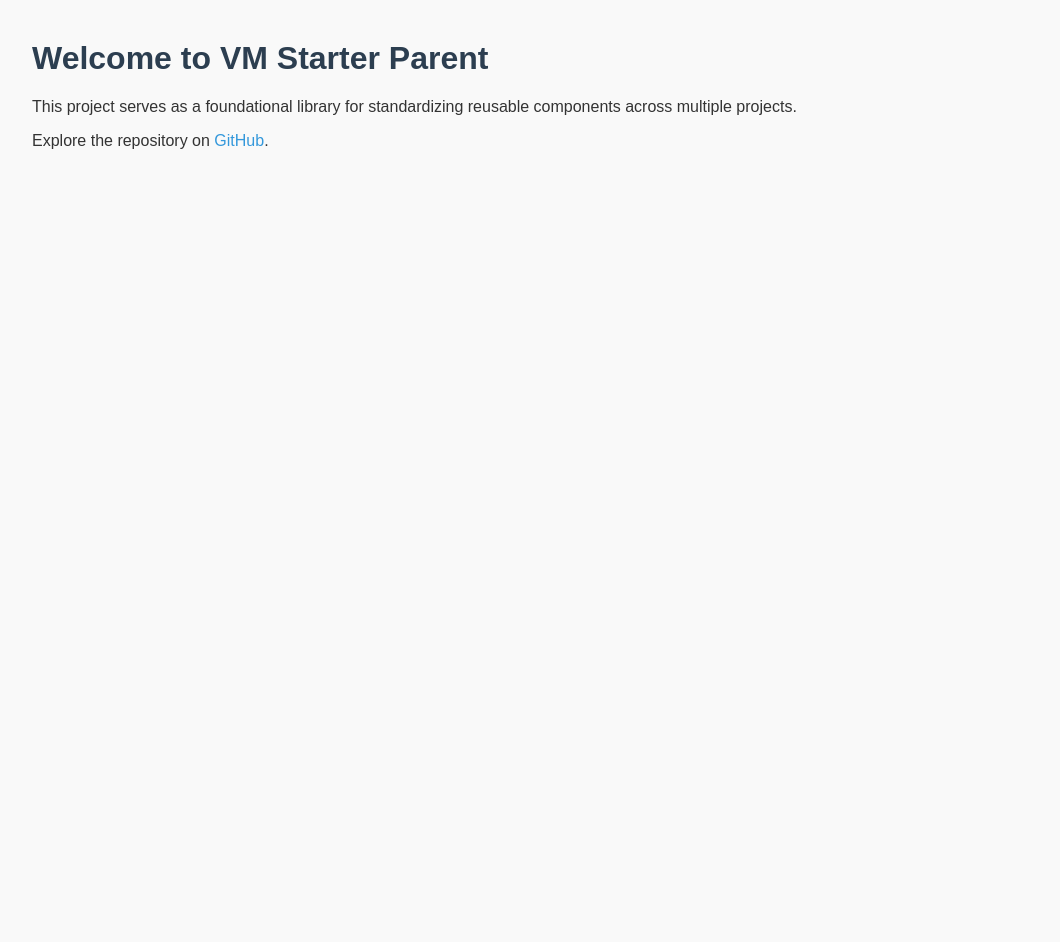
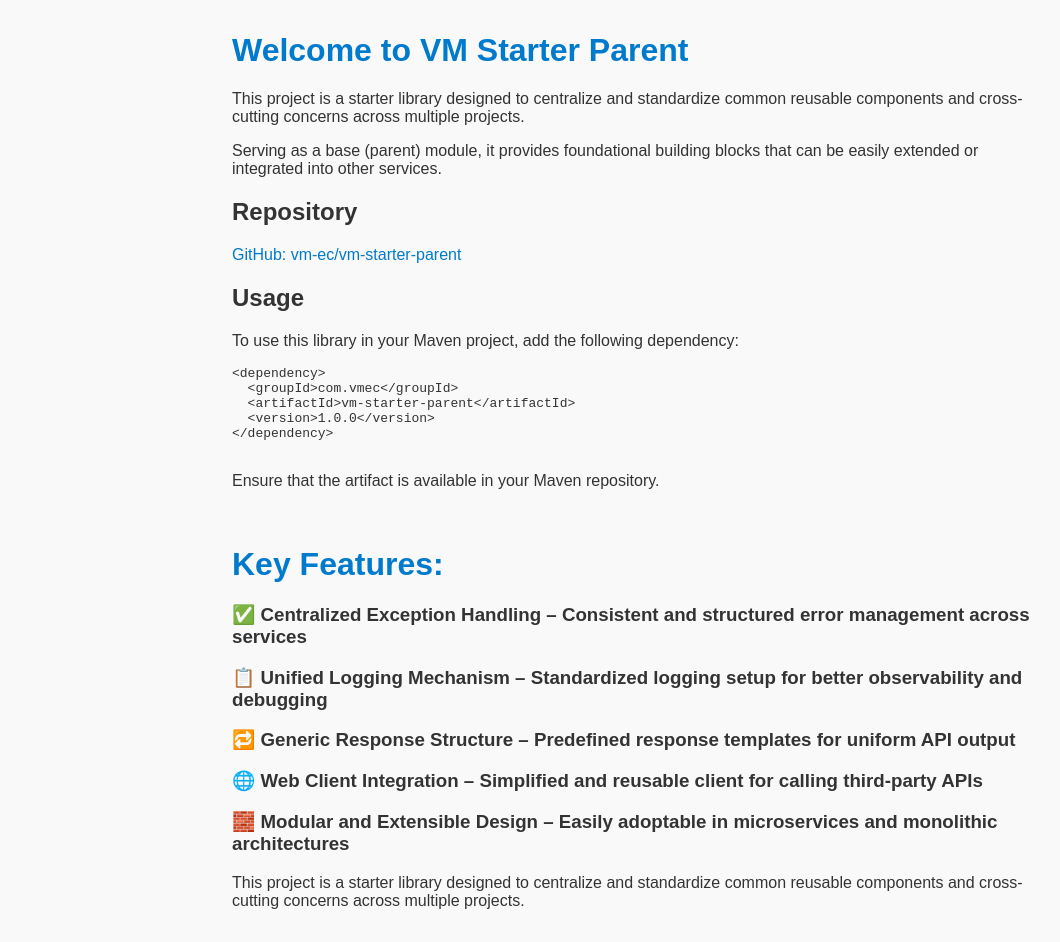
Before and after one commit to vm-ec/vm-starter-parent, a plain HTML site: page index.html in a window 1280 px wide. Shown: the whole page, without its empty margins (8-1068 px from the left). Before the commit the page ends 800 px from the top, so only its background shows below. Drawn offline with Linux system fonts and the light colour scheme.

Commit message:
Added landing page

```diff
--- a/index.html
+++ b/index.html
@@ -2,30 +2,59 @@
 <html lang="en">
 <head>
   <meta charset="UTF-8" />
-  <meta name="viewport" content="width=device-width, initial-scale=1.0" />
-  <title>VM Starter Parent</title>
+  <meta name="viewport" content="width=device-width, initial-scale=1.0"/>
+  <title>vm-starter-parent</title>
   <style>
     body {
       font-family: Arial, sans-serif;
-      margin: 40px;
+      margin: 2em;
       background-color: #f9f9f9;
       color: #333;
     }
     h1 {
-      color: #2c3e50;
+      color: #007acc;
     }
     a {
-      color: #3498db;
+      color: #007acc;
       text-decoration: none;
     }
     a:hover {
       text-decoration: underline;
     }
+    .content {
+      max-width: 800px;
+      margin: auto;
+    }
   </style>
 </head>
 <body>
+<div class="content">
   <h1>Welcome to VM Starter Parent</h1>
-  <p>This project serves as a foundational library for standardizing reusable components across multiple projects.</p>
-  <p>Explore the repository on <a href="https://github.com/vm-ec/vm-starter-parent" target="_blank">GitHub</a>.</p>
+  <p>This project is a starter library designed to centralize and standardize common reusable components and cross-cutting concerns across multiple projects.</p>
+  <p>Serving as a base (parent) module, it provides foundational building blocks that can be easily extended or integrated into other services.</p>
+  <h2>Repository</h2>
+  <p><a href="https://github.com/vm-ec/vm-starter-parent">GitHub: vm-ec/vm-starter-parent</a></p>
+  <h2>Usage</h2>
+  <p>To use this library in your Maven project, add the following dependency:</p>
+  <pre>
+&lt;dependency&gt;
+  &lt;groupId&gt;com.vmec&lt;/groupId&gt;
+  &lt;artifactId&gt;vm-starter-parent&lt;/artifactId&gt;
+  &lt;version&gt;1.0.0&lt;/version&gt;
+&lt;/dependency&gt;
+    </pre>
+  <p>Ensure that the artifact is available in your Maven repository.</p>
+</div>
+<br/>
+<div class="content">
+  <h1>Key Features:</h1>
+  <h3>✅ Centralized Exception Handling – Consistent and structured error management across services</h3>
+  <h3>📋 Unified Logging Mechanism – Standardized logging setup for better observability and debugging</h3>
+  <h3>🔁 Generic Response Structure – Predefined response templates for uniform API output</h3>
+  <h3>🌐 Web Client Integration – Simplified and reusable client for calling third-party APIs</h3>
+  <h3>🧱 Modular and Extensible Design – Easily adoptable in microservices and monolithic architectures</h3>
+  <p>This project is a starter library designed to centralize and standardize common reusable components and cross-cutting concerns across multiple projects.</p>
+
+</div>
 </body>
 </html>
```
